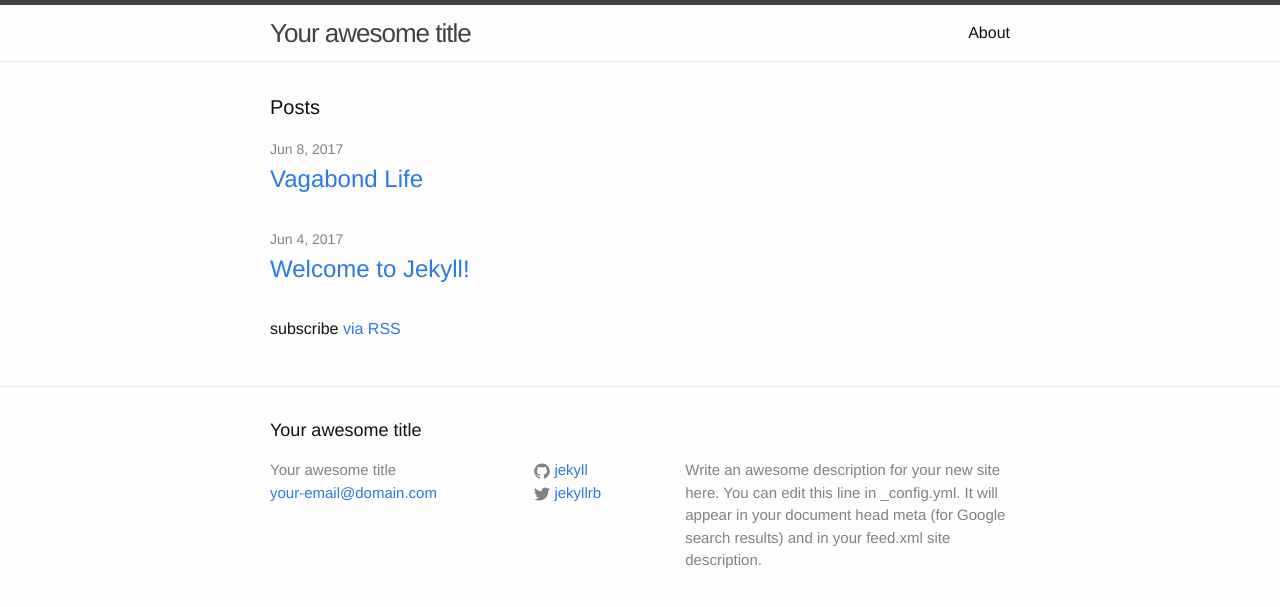
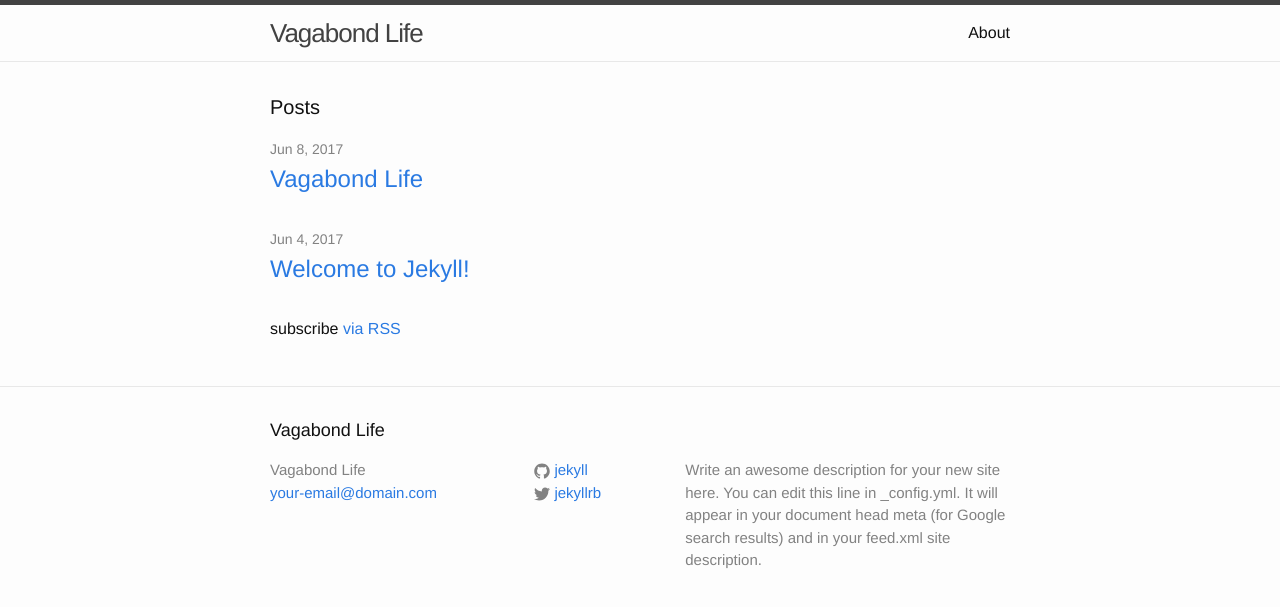
Before and after one commit to EwaenMichaelOgiefo/EwaenMichaelOgiefo.github.io, a Jekyll site: the page built from index.html, in a window 1280 px wide. Shown: the top 607 px of the page. Built offline with Jekyll 4.4.1, drawn with Linux system fonts in a browser that asks for light colours.

Commit message:
Vagabond Life

```diff
--- a/_config.yml
+++ b/_config.yml
@@ -6,7 +6,7 @@
 # 'jekyll serve'. If you change this file, please restart the server process.
 
 # Site settings
-title: Your awesome title
+title: Vagabond Life
 email: your-email@domain.com
 description: > # this means to ignore newlines until "baseurl:"
   Write an awesome description for your new site here. You can edit this
```
